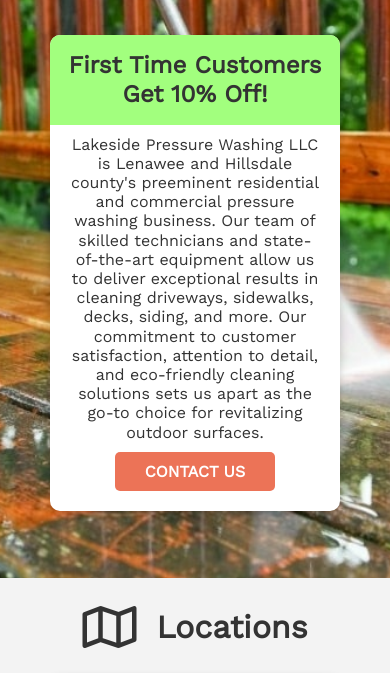
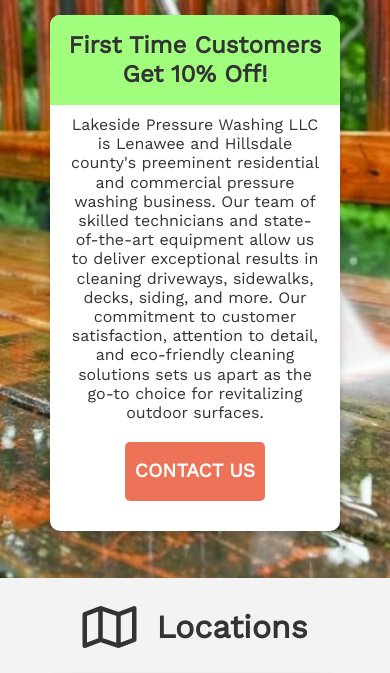
Before and after one commit to zachgentner/lakesidepressurewashing, a plain HTML site: page index.html in a window 390 px wide. Shown: the part 132-805 px from the top of the page. Drawn offline with nearby package versions, Linux system fonts and the light colour scheme.

```diff
--- a/style.css
+++ b/style.css
@@ -355,6 +355,13 @@
   .footer-areas {
     display: none;
   }
+
+  .banner .btn {
+    margin: 10px;
+    padding: 10px;
+    font-size: larger;
+    line-height: 2em;
+  }
 }
 
 
```
